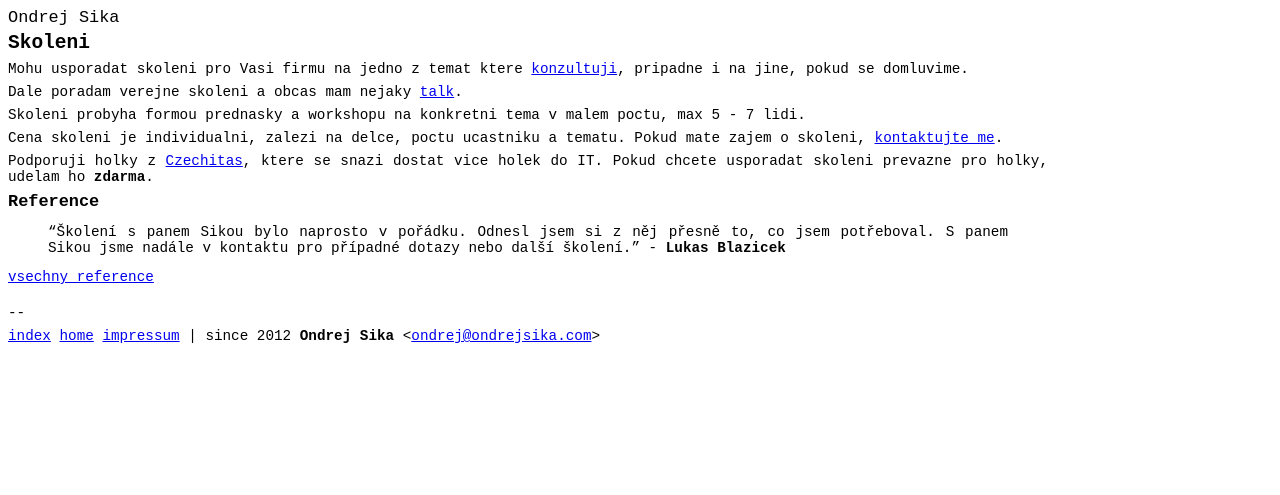
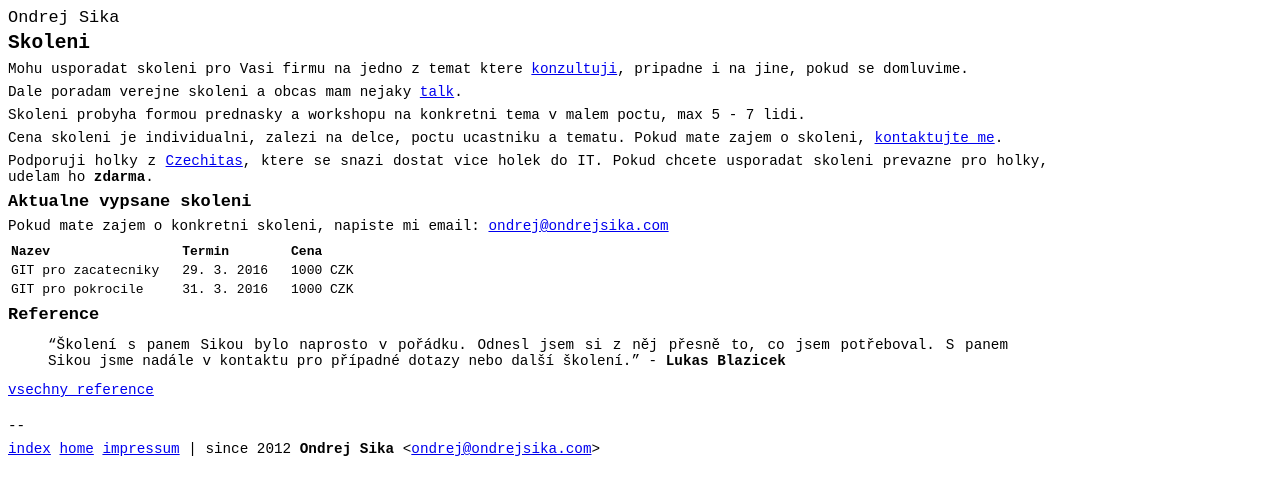
Before and after one commit to ondrejsika/ondrejsika.com, a Jekyll site: the page built from skoleni/index.md, in a window 1280 px wide. Shown: the top 495 px of the page. Built offline with Jekyll 4.4.1, drawn with Linux system fonts in a browser that asks for light colours; Markdown is read by kramdown in place of the engine named in the settings; comment, search, counter and statistics services are not loaded.

Commit message:
skoleni - add actual courses

```diff
--- a/skoleni/index.md
+++ b/skoleni/index.md
@@ -15,6 +15,16 @@
 
 Podporuji holky z [Czechitas](http://czechitas.cz), ktere se snazi dostat vice holek do IT. Pokud chcete usporadat skoleni prevazne pro holky, udelam ho __zdarma__.
 
+### Aktualne vypsane skoleni
+
+Pokud mate zajem o konkretni skoleni, napiste mi email: <ondrej@ondrejsika.com>
+
+| Nazev | Termin | Cena |
+| --- | --- | --- |
+| GIT pro zacatecniky | 29. 3. 2016 | 1000 CZK |
+| GIT pro pokrocile | 31. 3. 2016 | 1000 CZK |
+
+
 ### Reference
 
 > "Školení s panem Sikou bylo naprosto v pořádku. Odnesl jsem si z něj přesně to, co jsem potřeboval. S panem Sikou jsme nadále v kontaktu pro případné dotazy nebo další školení." - __Lukas Blazicek__
```
